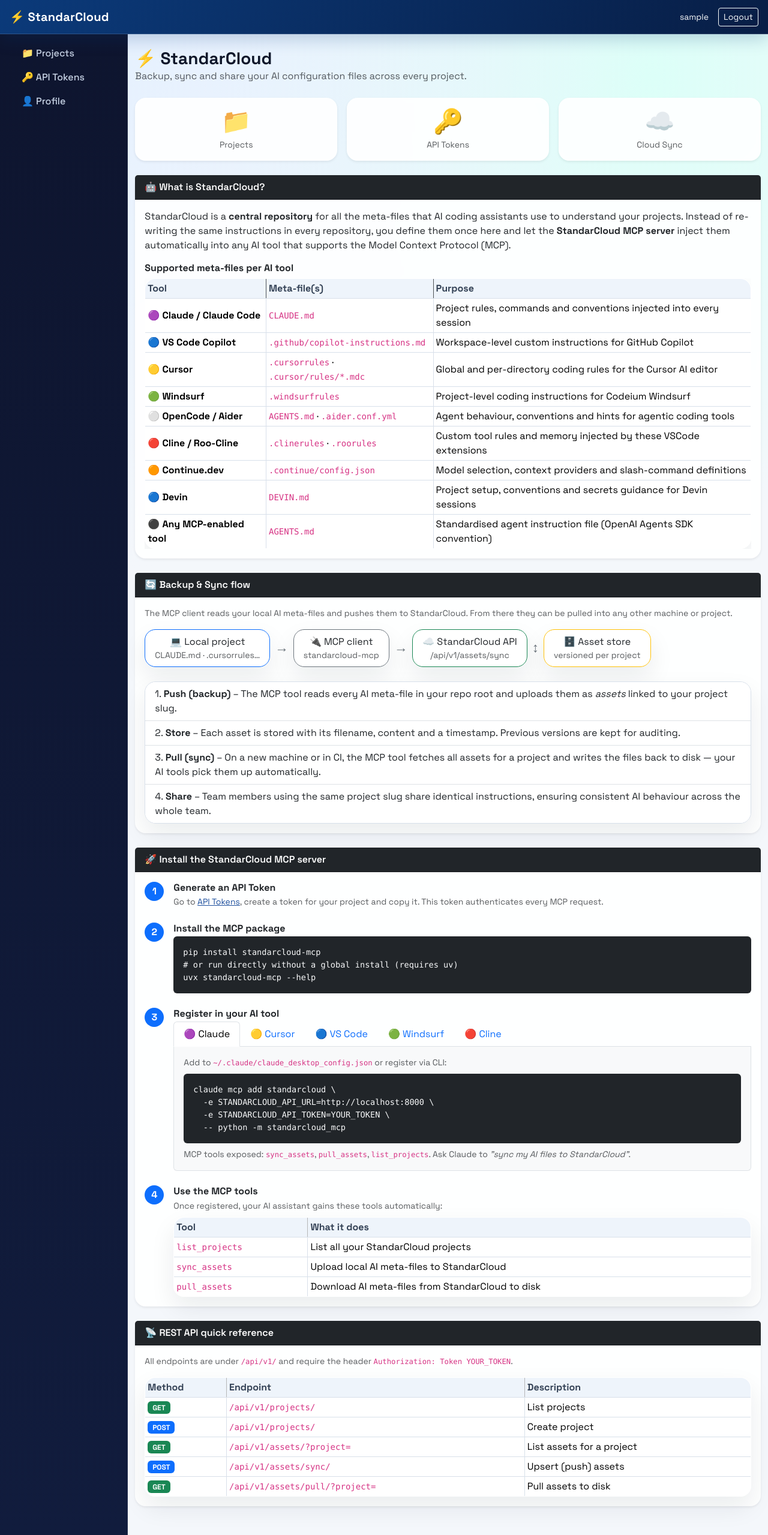
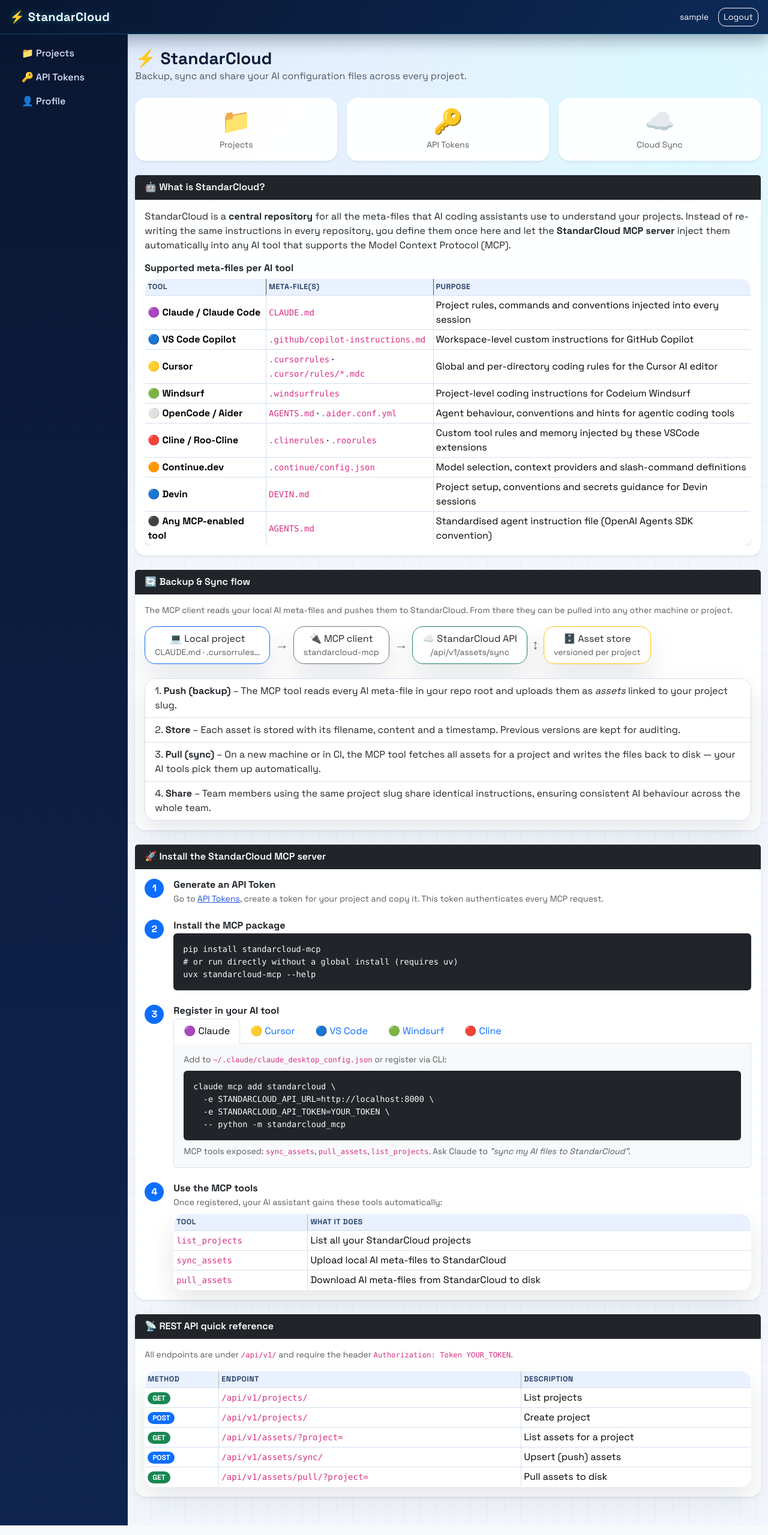
Before and after one commit to dannybombastic/standard-ai, a Django app: page / in a window 1280 px wide. Shown: the whole page at 60% size. Run offline with Django 4.2, Linux system fonts and the light colour scheme; the visitor is signed in with stand-in values (Sample User, id 1).

Commit message:
Refactor CSS styles for improved aesthetics and consistency across components

```diff
--- a/standarcloud/apps/assets/static/assets/professional.css
+++ b/standarcloud/apps/assets/static/assets/professional.css
@@ -1,14 +1,16 @@
 :root {
-  --bg-soft: #f4f7fb;
-  --bg-glass: rgba(255, 255, 255, 0.9);
-  --ink-900: #0f172a;
-  --ink-700: #334155;
-  --ink-500: #64748b;
-  --brand-700: #0b3a7a;
-  --brand-500: #1d4f9d;
-  --accent-500: #00a896;
-  --line-soft: #d8e0ea;
-  --shadow-soft: 0 18px 40px rgba(15, 23, 42, 0.08);
+  --bg-soft: #f2f6fc;
+  --bg-glass: rgba(255, 255, 255, 0.94);
+  --ink-900: #0a1d3b;
+  --ink-700: #2a436b;
+  --ink-500: #647a9b;
+  --brand-900: #08162f;
+  --brand-700: #0d2a58;
+  --brand-500: #1d4ed8;
+  --accent-500: #00b8d4;
+  --accent-600: #0694a8;
+  --line-soft: #d4dfef;
+  --shadow-soft: 0 20px 44px rgba(8, 22, 47, 0.1);
   --radius-lg: 18px;
 }
 
@@ -21,29 +23,34 @@
   font-family: "Space Grotesk", "Segoe UI", sans-serif;
   color: var(--ink-900);
   background:
-    radial-gradient(circle at 10% 0%, #e4f0ff 0%, transparent 34%),
-    radial-gradient(circle at 85% 5%, #dcfff8 0%, transparent 28%),
+    radial-gradient(circle at 10% 0%, #deebff 0%, transparent 34%),
+    radial-gradient(circle at 88% 6%, #daf8ff 0%, transparent 30%),
+    linear-gradient(rgba(24, 49, 89, 0.04) 1px, transparent 1px),
+    linear-gradient(90deg, rgba(24, 49, 89, 0.04) 1px, transparent 1px),
     var(--bg-soft);
+  background-size: auto, auto, 28px 28px, 28px 28px, auto;
 }
 
 .navbar {
-  background: linear-gradient(120deg, var(--brand-700), #081e46) !important;
-  border-bottom: 1px solid rgba(255, 255, 255, 0.14);
-  box-shadow: 0 8px 28px rgba(11, 58, 122, 0.22);
+  background: linear-gradient(120deg, var(--brand-900), var(--brand-700)) !important;
+  border-bottom: 1px solid rgba(0, 184, 212, 0.35);
+  box-shadow: 0 10px 28px rgba(8, 22, 47, 0.35);
 }
 
 .navbar .navbar-brand {
-  letter-spacing: 0.2px;
+  letter-spacing: 0.3px;
+  color: #f5fbff;
+  text-shadow: 0 0 12px rgba(0, 184, 212, 0.45);
 }
 
 .sidebar {
   min-height: calc(100vh - 56px);
-  background: linear-gradient(180deg, #0e152f 0%, #111c3d 100%);
-  border-right: 1px solid rgba(148, 163, 184, 0.18);
+  background: linear-gradient(180deg, #0a1732 0%, #0f2550 100%);
+  border-right: 1px solid rgba(0, 184, 212, 0.22);
 }
 
 .sidebar a {
-  color: #c7d3e5;
+  color: #d8e7ff;
   font-weight: 500;
   border-radius: 10px;
   padding: 10px 12px;
@@ -53,7 +60,8 @@
 .sidebar a:hover,
 .sidebar a.active {
   color: #ffffff;
-  background: rgba(29, 79, 157, 0.35);
+  background: linear-gradient(120deg, rgba(29, 78, 216, 0.55), rgba(0, 184, 212, 0.45));
+  box-shadow: 0 8px 18px rgba(0, 184, 212, 0.22);
   transform: translateX(2px);
 }
 
@@ -80,28 +88,40 @@
   backdrop-filter: blur(3px);
 }
 
+.card {
+  border-top: 3px solid rgba(0, 184, 212, 0.55);
+}
+
 .table {
   overflow: hidden;
 }
 
 .table thead th {
-  background: #eef4fb;
+  background: #e9f1ff;
   color: var(--ink-700);
   border-bottom: 1px solid var(--line-soft);
+  text-transform: uppercase;
+  letter-spacing: 0.04em;
+  font-size: 0.78rem;
+}
+
+.table tbody tr:nth-child(even) {
+  background: rgba(236, 245, 255, 0.55);
 }
 
 .btn-primary {
-  background: linear-gradient(135deg, var(--brand-500), #123f83);
+  background: linear-gradient(135deg, var(--brand-500), var(--accent-600));
   border: none;
+  box-shadow: 0 10px 18px rgba(29, 78, 216, 0.24);
 }
 
 .btn-primary:hover,
 .btn-primary:focus {
-  background: linear-gradient(135deg, #1e5db9, #15468f);
+  background: linear-gradient(135deg, #2563eb, #0ea5b9);
 }
 
 .btn-outline-light:hover {
-  color: var(--brand-700);
+  color: var(--brand-900);
 }
 
 .form-control,
@@ -113,8 +133,8 @@
 
 .form-control:focus,
 .form-select:focus {
-  border-color: var(--brand-500);
-  box-shadow: 0 0 0 0.2rem rgba(29, 79, 157, 0.16);
+  border-color: var(--accent-500);
+  box-shadow: 0 0 0 0.2rem rgba(0, 184, 212, 0.2);
 }
 
 a {
@@ -122,7 +142,18 @@
 }
 
 a:hover {
-  color: #133f83;
+  color: #1e40af;
+}
+
+.badge,
+.btn,
+.form-control,
+.form-select {
+  border-radius: 12px;
+}
+
+.alert {
+  border-left: 4px solid var(--accent-500);
 }
 
 @keyframes fade-in {
@@ -140,7 +171,7 @@
   .sidebar {
     min-height: auto;
     border-right: none;
-    border-bottom: 1px solid rgba(148, 163, 184, 0.18);
+    border-bottom: 1px solid rgba(0, 184, 212, 0.24);
   }
 
   .sidebar a {
```
